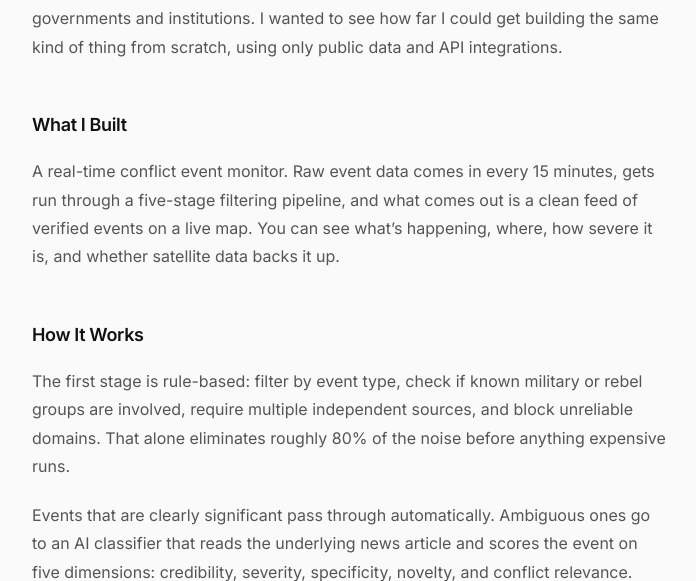
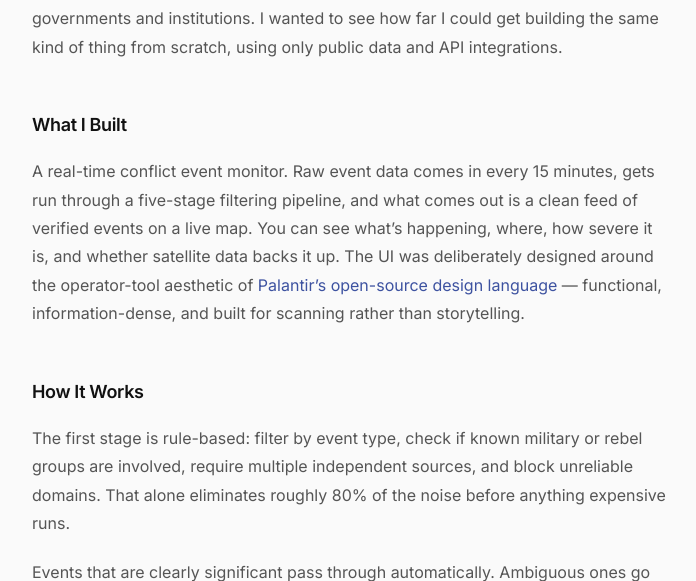
Before and after one commit to dylanglatt/dylanglatt.com, a Flask app: page /work/argus in a window 1280 px wide. Shown: the part 390-971 px from the top of the page, without its empty margins (290-986 px from the left). Run offline with Flask 3, Linux system fonts and the light colour scheme.

Commit message:
Update project card copies and  design attribution

```diff
--- a/templates/index.html
+++ b/templates/index.html
@@ -33,7 +33,7 @@
       <!-- Riffd -->
       <div class="case-card fade-up">
         <h3 class="case-card-title"><a href="{{ url_for('work_riffd') }}" style="color: inherit; text-decoration: none;">Riffd</a></h3>
-        <p class="case-card-label">Song Breakdown Engine &middot; Live</p>
+        <p class="case-card-label">LLM-Powered Song Analyzer</p>
         <p class="case-card-desc">No tool could take a real song and explain the music theory behind it. I built one from scratch &mdash; it separates every instrument, finds the key and chords, and explains the music theory behind it.</p>
         <div class="case-card-footer">
           <a href="{{ url_for('work_riffd') }}" class="case-card-cta">How I built it &rarr;</a>
@@ -44,7 +44,7 @@
       <!-- Argus -->
       <div class="case-card fade-up">
         <h3 class="case-card-title"><a href="{{ url_for('work_argus') }}" style="color: inherit; text-decoration: none;">Argus</a></h3>
-        <p class="case-card-label">Conflict Event Monitor &middot; Live</p>
+        <p class="case-card-label">Real-Time AI Conflict Intelligence</p>
         <p class="case-card-desc">Hundreds of thousands of global events logged daily, mostly noise. Inspired by Palantir, I built the filtering and satellite verification infrastructure from scratch using public data.</p>
         <div class="case-card-footer">
           <a href="{{ url_for('work_argus') }}" class="case-card-cta">How I built it &rarr;</a>
--- a/templates/work.html
+++ b/templates/work.html
@@ -17,7 +17,7 @@
   <div class="container">
     <div class="case-card case-card--full">
       <h2 class="case-card-title"><a href="{{ url_for('work_riffd') }}" style="color: inherit;">Riffd</a></h2>
-      <p class="case-card-label">Song Breakdown Engine &middot; Live at riffdlabs.com</p>
+      <p class="case-card-label">LLM-Powered Song Analyzer &middot; riffdlabs.com</p>
       <p class="case-card-problem">
         If you wanted to understand how a song works &mdash; what key it&rsquo;s in, what chords are playing, how the
         bass line moves independently from the drums &mdash; you needed a trained ear and theory background.
@@ -41,7 +41,7 @@
   <div class="container">
     <div class="case-card case-card--full">
       <h2 class="case-card-title"><a href="{{ url_for('work_argus') }}" style="color: inherit;">Argus</a></h2>
-      <p class="case-card-label">Conflict Event Monitor &middot; Live at argusosint.vercel.app</p>
+      <p class="case-card-label">Real-Time AI Conflict Intelligence &middot; argusosint.vercel.app</p>
       <p class="case-card-problem">
         Platforms like Palantir process massive volumes of global event data in real time to surface
         what matters. The underlying data is public &mdash; hundreds of thousands of events logged daily.
--- a/templates/work_argus.html
+++ b/templates/work_argus.html
@@ -36,7 +36,9 @@
         A real-time conflict event monitor. Raw event data comes in every 15 minutes, gets run through
         a five-stage filtering pipeline, and what comes out is a clean feed of verified events on a live
         map. You can see what&rsquo;s happening, where, how severe it is, and whether satellite data
-        backs it up.
+        backs it up. The UI was deliberately designed around the operator-tool aesthetic of
+        <a href="https://palantir.github.io/" target="_blank" rel="noopener" style="color: var(--accent);">Palantir&rsquo;s open-source design language</a> &mdash;
+        functional, information-dense, and built for scanning rather than storytelling.
       </p>
 
       <h2>How It Works</h2>
--- a/templates/work_riffd.html
+++ b/templates/work_riffd.html
@@ -57,7 +57,7 @@
       <p>
         Live at <a href="https://riffdlabs.com" target="_blank" rel="noopener" style="color: var(--accent);">riffdlabs.com</a>.
         A zero-to-one build: I scoped the product, designed the architecture, built every layer of the
-        stack, and handled deployment &mdash; on my own, from nothing.
+        stack, and handled deployment.
       </p>
 
       <!-- Screenshots at the bottom as proof -->
```
